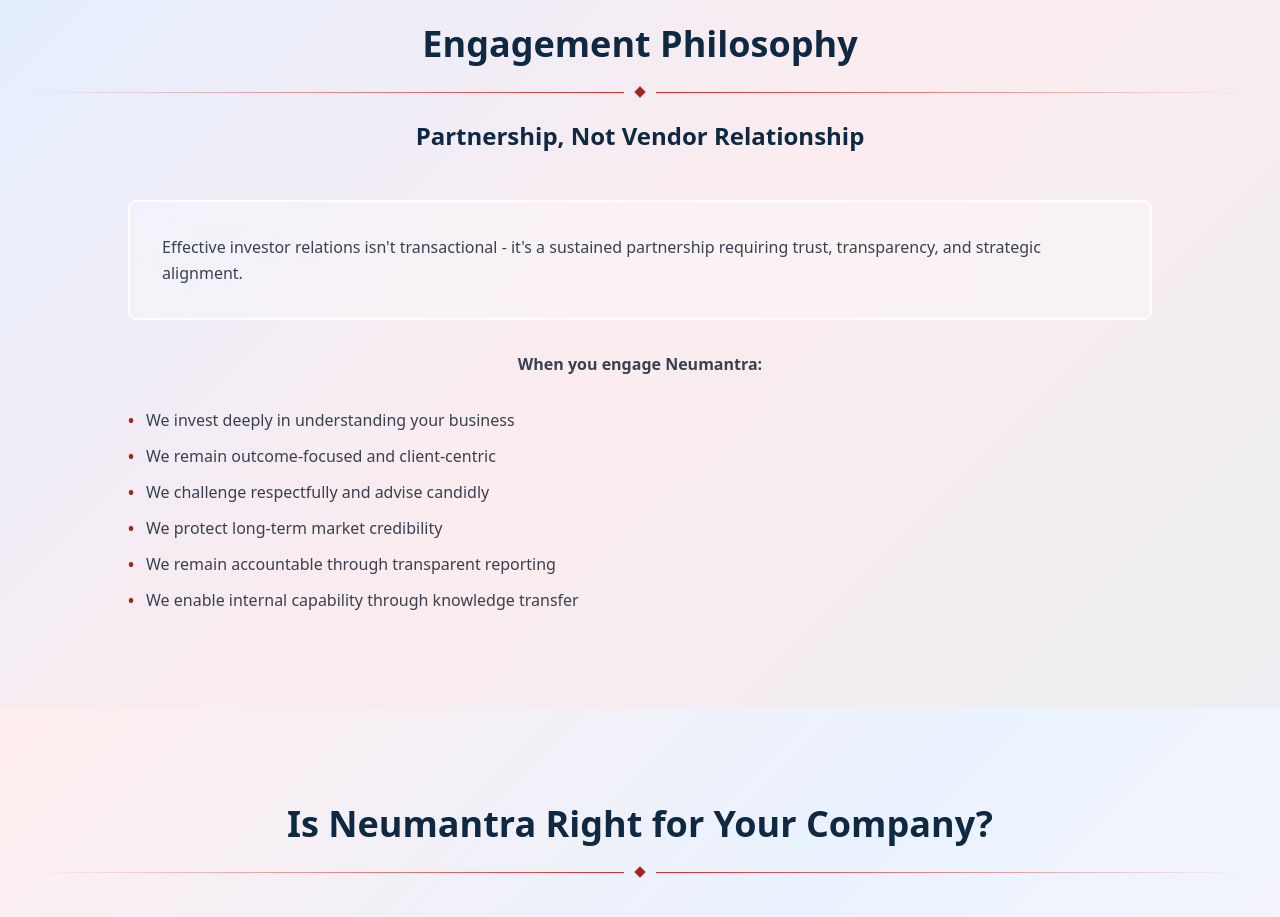
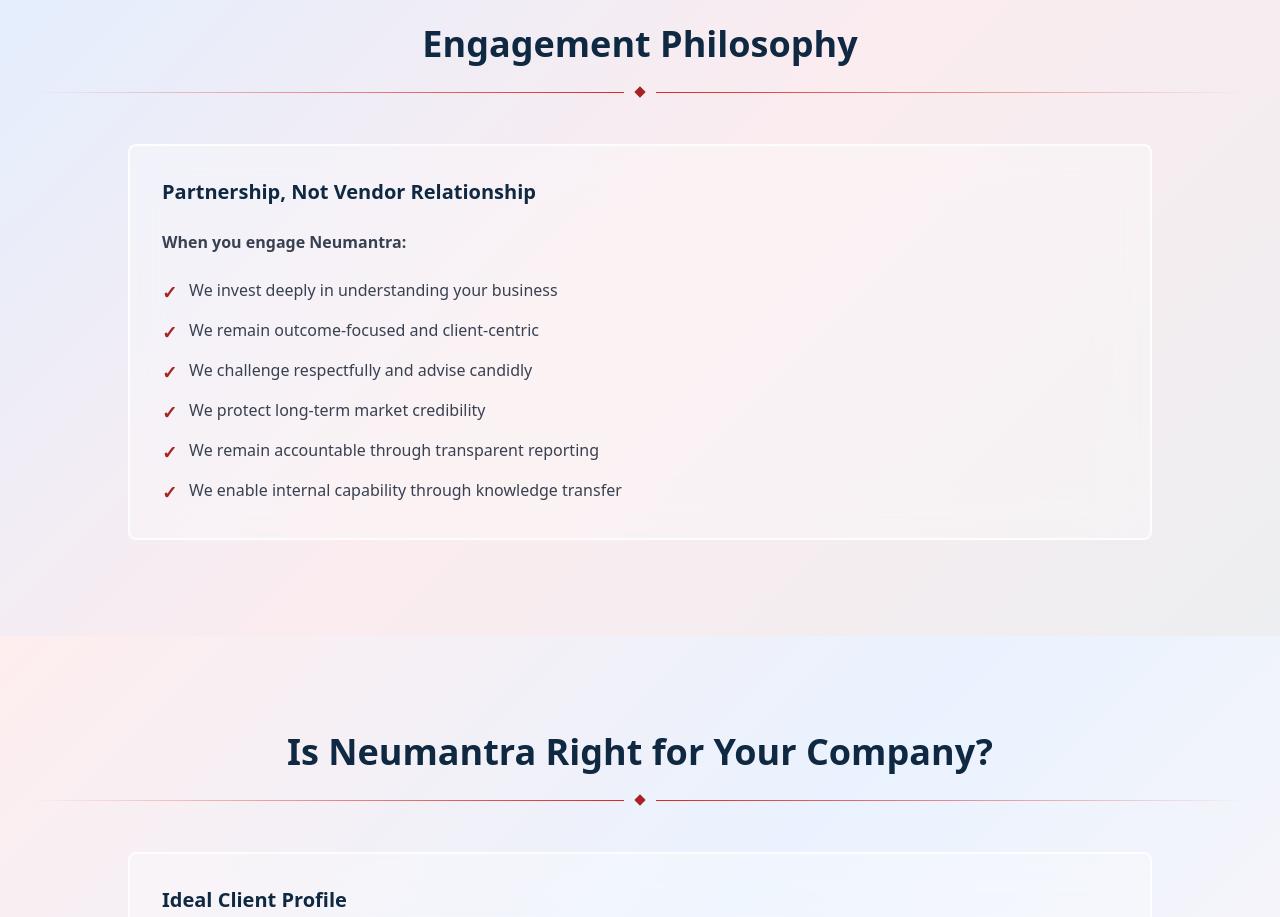
Before and after one commit to Neubright/Neumantra, a React (Vite) app: page /why-us in a window 1280 px wide. Shown: the part 6140-7057 px from the top of the page. Built offline with nearby package versions, Linux system fonts and the light colour scheme.

Commit message:
completionId: cgen-7a0042687aa04d829cdb63895edfba78
cgen-7a0042687aa04d829cdb63895edfba78

```diff
--- a/client/components/whyus/EngagementPhilosophy.tsx
+++ b/client/components/whyus/EngagementPhilosophy.tsx
@@ -48,32 +48,25 @@ export default function EngagementPhilosophy() {
             Engagement Philosophy
           </h2>
           <SectionDivider />
-          <h3 className="text-2xl font-semibold text-primary mt-6">
-            Partnership, Not Vendor Relationship
-          </h3>
         </div>
 
         <div className="max-w-5xl mx-auto">
-          <div className="backdrop-blur-xl bg-white/30 border-2 border-white/80 rounded-lg p-8 hover:shadow-2xl transition-all duration-300 hover:bg-white/40 hover:border-white/100 mb-8">
-            <p className="text-gray-700 text-base leading-relaxed">
-              Effective investor relations isn't transactional - it's a sustained partnership requiring trust, transparency, and strategic alignment.
-            </p>
-          </div>
-
-          <p className="text-gray-700 font-semibold text-base mb-8 text-center">
+          <div className="backdrop-blur-xl bg-white/30 border-2 border-white/80 rounded-lg p-8 hover:shadow-2xl transition-all duration-300 hover:bg-white/40 hover:border-white/100">
+            <h3 className="text-xl font-bold text-primary mb-6">Partnership, Not Vendor Relationship</h3>
+            <p className="text-gray-700 text-base mb-6 font-semibold">
               When you engage Neumantra:
             </p>
-
             <ul className="space-y-3">
               {principles.map((principle, index) => (
                 <li key={index} className="text-gray-700 text-base flex items-start">
-                <span className="text-accent mr-3 flex-shrink-0 font-bold">•</span>
+                  <span className="text-accent mr-3 text-lg flex-shrink-0 font-bold">✓</span>
                   <span>{principle.title}</span>
                 </li>
               ))}
             </ul>
           </div>
         </div>
+      </div>
     </section>
   );
 }
```
Lines whose indentation alone changed are shown as unchanged.
